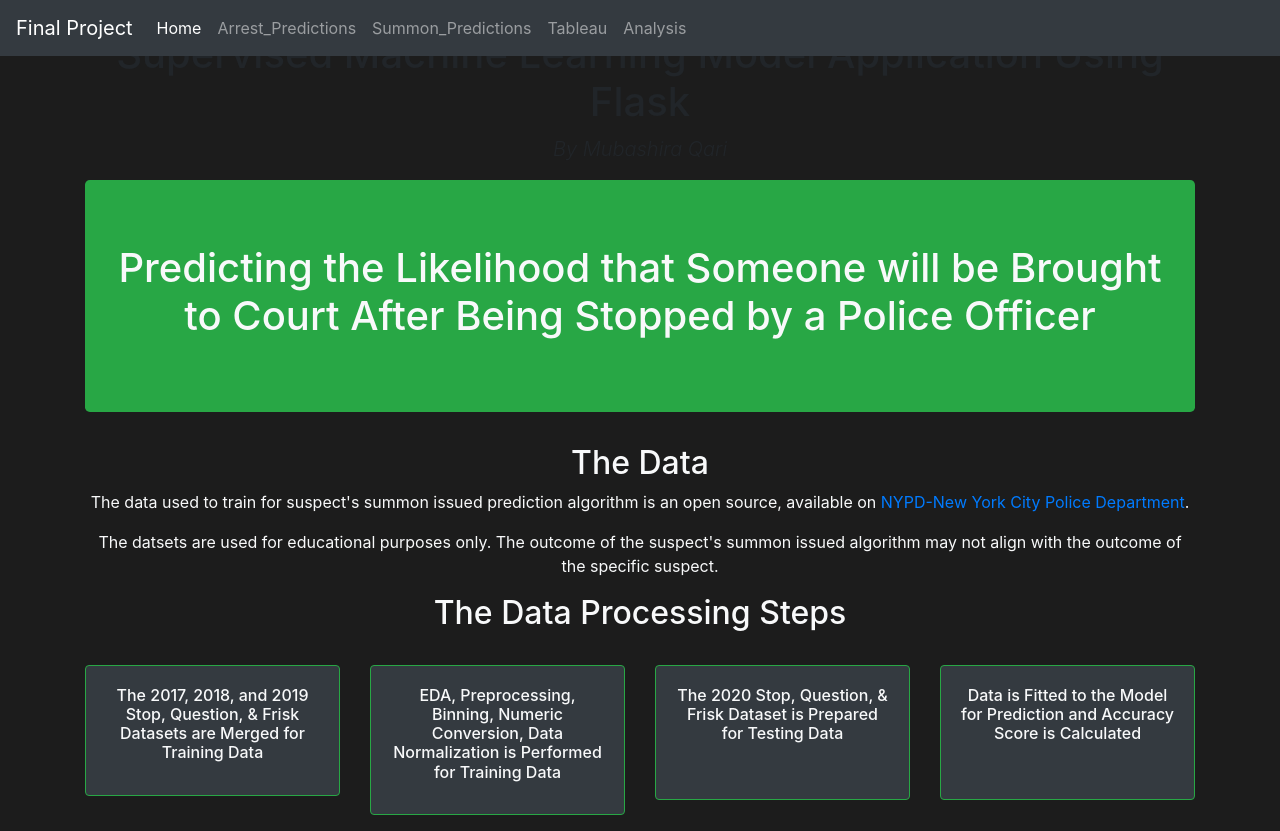
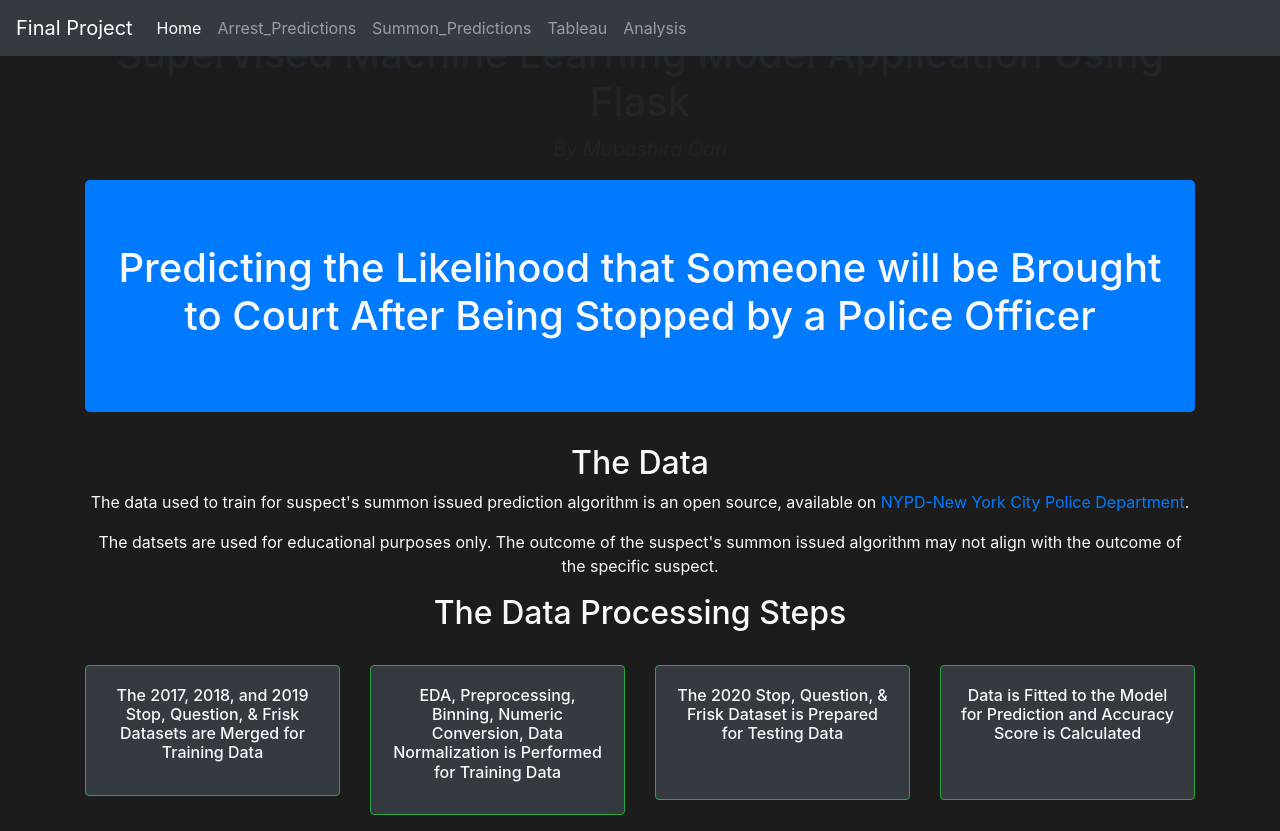
Before and after one commit to uzmabb182/data-detection-using-machine-learning, a Flask app: page / in a window 1280 px wide. Run offline with Flask 2, Linux system fonts and the light colour scheme; parts of the project's set-up code (start-up, migrations or seed data) failed here and were passed over; some libraries are stand-ins or nearby versions.

Commit message:
code is updated for styling in home.html

```diff
--- /dev/null
+++ b/static/css/home.css
@@ -0,0 +1,4 @@
+/* .jumbotron
+{
+background-color:#A05F5F;
+} */
--- a/templates/home.html
+++ b/templates/home.html
@@ -1,12 +1,15 @@
 {% extends "base.html" %}
 {% set active_page = "home" %}
 {% block content %}
+
+<link rel="stylesheet" href="{{url_for('static', filename='css/home.css')}}" />
+<link href="https://maxcdn.bootstrapcdn.com/font-awesome/4.3.0/css/font-awesome.min.css" rel="stylesheet">
 
 <div style='margin-top: 30px; text-align: center;'>
   <h1>Supervised Machine Learning Model Application Using Flask</h1>
   <p class="lead"><i>By Mubashira Qari</i></p>
 </div>
-<div class="jumbotron bg-success" style="text-align: center">
+<div class="jumbotron bg-primary" style="text-align: center">
   <h1 class="text-light">Predicting the Likelihood that Someone will be Brought to Court After Being Stopped by a Police Officer</h1>
 </div>
 
```
Also changed, not shown: 3 other files.
